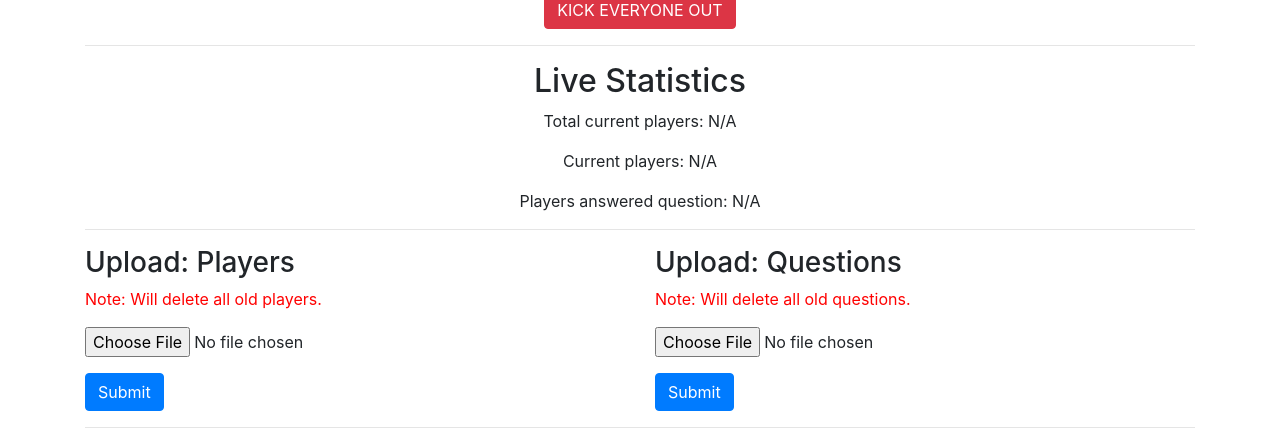
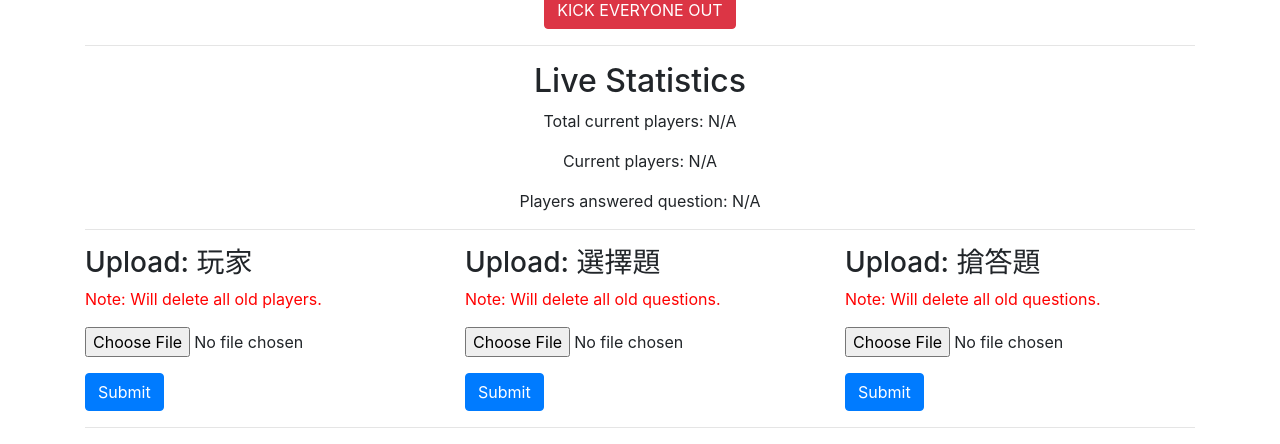
Before and after one commit to choyiny/answer-me, a Flask app: template answer/templates/admin.html in a window 1280 px wide. Shown: the part 362-806 px from the top of the page. Run offline with Flask 2, Linux system fonts and the light colour scheme; the template is opened without the code that fills it, so the values that code supplies are empty; some libraries are stand-ins or nearby versions.

Commit message:
[WIP] create table for quick questions

```diff
--- a/answer/app.py
+++ b/answer/app.py
@@ -1,7 +1,5 @@
 from flask import Flask, request, render_template, session
 from flask_socketio import SocketIO
-import random
-import time
 import csv
 import queue
 
@@ -10,7 +8,7 @@ from sqlalchemy.exc import IntegrityError
 from answer import config
 from answer.extensions import db
 from answer.helpers import gen_response, require_admin, get_current_player, get_player_by_nickname
-from answer.models import Player, Question
+from answer.models import Player, Question, QuickQuestion
 from answer.game import Game
 
 # initialize app with config params
@@ -129,6 +127,27 @@ def import_questions():
     return gen_response({'success': True})
 
 
+@app.route("/admin/import_quick_questions", methods=["POST"])
+@require_admin
+def import_quick_questions():
+    """
+    Imports the quick questions
+    """
+    # reset everything
+    QuickQuestion.query.delete()
+    db.session.commit()
+
+    # the file handle for the file csv
+    file_handle = request.files['file']
+
+    for line in file_handle:
+        q = QuickQuestion(question=line.strip())
+        db.session.add(q)
+    db.session.commit()
+
+    return gen_response({'success': 'True'})
+
+
 @app.route("/admin/next_question", methods=['POST'])
 @require_admin
 def next_question():
@@ -175,14 +194,19 @@ def back_to_lobby():
     for p in players:
         d.append([p.get_name(), p.score])
     game.emit("lobby", d[::-1])
-    game.emit("correct_answer", game.correct_answer_text)
+    if game.correct_answer_text:
+        game.emit("correct_answer", game.correct_answer_text)
     return gen_response({'success': True})
 
 
 @app.route("/admin/next_quick_question", methods=['POST'])
 @require_admin
 def next_quick_question():
-    game.emit("quick")
+    game.reset()
+
+    question: QuickQuestion = QuickQuestion.query.filter_by(asked=False).order_by(QuickQuestion.question_id).first()
+
+    game.emit("quick", question.question)
     return gen_response({'success': True})
 
 
@@ -191,6 +215,7 @@ def first_guy_click(data):
     if quick_answer_queue.qsize() == 0:
         game.emit("first_guy", data)
     quick_answer_queue.put(data)
+    print(data, "clicked")
     return gen_response({'success': True})
 
 
--- a/answer/models/__init__.py
+++ b/answer/models/__init__.py
@@ -1,2 +1,2 @@
 from answer.models.player import Player
-from answer.models.question import Question
+from answer.models.question import Question, QuickQuestion
--- a/answer/templates/admin.html
+++ b/answer/templates/admin.html
@@ -46,8 +46,8 @@
     </div>
     <hr>
     <div class="row">
-        <div class="col-md-6">
-            <h3>Upload: Players</h3>
+        <div class="col-md-4">
+            <h3>Upload: 玩家</h3>
             <p class="danger">Note: Will delete all old players.</p>
             <form action="{{ url_for('register_players')}}" method="post" enctype=multipart/form-data>
                 <div class="form-group">
@@ -56,10 +56,20 @@
                 <button type="submit" class="btn btn-primary">Submit</button>
             </form>
         </div>
-        <div class="col-md-6">
-            <h3>Upload: Questions</h3>
+        <div class="col-md-4">
+            <h3>Upload: 選擇題</h3>
             <p class="danger">Note: Will delete all old questions.</p>
             <form action="{{ url_for('import_questions')}}" method="post" enctype=multipart/form-data>
+                <div class="form-group">
+                    <input class="form-control-file" type="file" name="file">
+                </div>
+                <button type="submit" class="btn btn-primary">Submit</button>
+            </form>
+        </div>
+        <div class="col-md-4">
+            <h3>Upload: 搶答題</h3>
+            <p class="danger">Note: Will delete all old questions.</p>
+            <form action="{{ url_for('import_quick_questions')}}" method="post" enctype=multipart/form-data>
                 <div class="form-group">
                     <input class="form-control-file" type="file" name="file">
                 </div>
@@ -83,6 +93,7 @@
         socket.on('stats', function(data) {
             $(".total-players").text(data["total_players"] + "");
             $(".current-players").text(data["players"] + "");
+            $(".answered-players").text(data["answered"] + "");
         });
 
         var mc = true;
```
Also changed, not shown: answer/game.py (+4 -3 lines), answer/models/question.py (+11 -0 lines), answer/templates/tv.html (+16 -5 lines), postgres/create.sql (+7 -0 lines).
